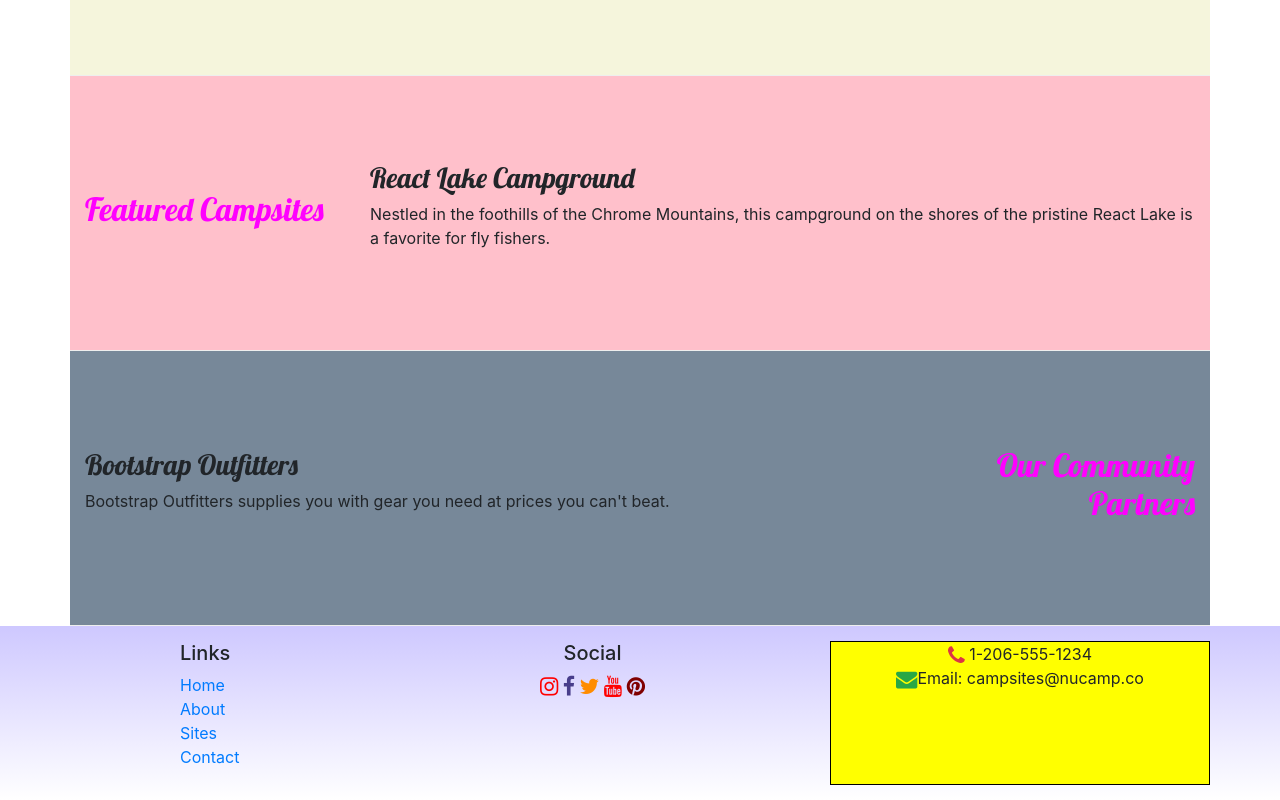
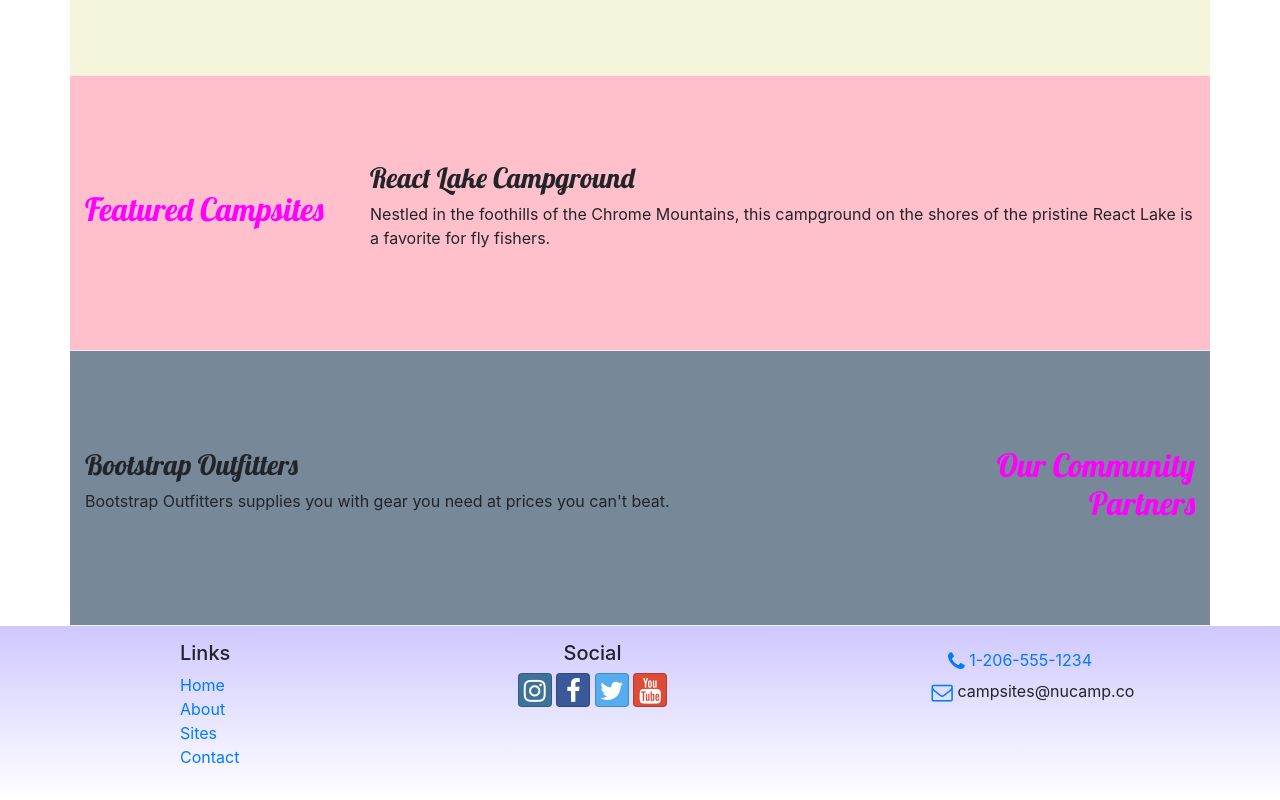
Before and after one commit to dho1115/my-first-bootstrap-project, a website: page index.html in a window 1280 px wide. Shown: the part 417-1217 px from the top of the page. Drawn offline with nearby package versions, Linux system fonts and the light colour scheme.

Commit message:
social media modifications.

```diff
--- a/index.html
+++ b/index.html
@@ -9,6 +9,9 @@
 
     <!-- Additional CSS -->
     <link rel="stylesheet" href="/node_modules/font-awesome/css/font-awesome.min.css">
+
+    <!-- bootstrap-social -->
+    <link rel="stylesheet" href="/node_modules/bootstrap-social/bootstrap-social.css">
 
     <!-- STYLES.CSS -->
     <link rel="stylesheet" href="css/styles.css">
@@ -89,20 +92,19 @@
                         <li><a href="#">Home</a></li>
                         <li><a href="aboutus.html">About</a></li>
                         <li><a href="#">Sites</a></li>
-                        <li><a href="#">Contact</a></li>
+                        <li><a href="contactus.html">Contact</a></li>
                     </ul>
                 </div>
                 <div class="col-6 col-sm-5 text-center">
                     <h5>Social</h5>
-                    <a href="http://instagram.com/"><i class="fa fa-instagram fa-lg" style="color: red"></i></a>
-                    <a href="http://facebook.com/"><i class="fa fa-facebook fa-lg" style="color: darkslateblue"></i></a>
-                    <a href="http://twitter.com/"><i class="fa fa-twitter fa-lg" style="color: darkorange"></i></a>
-                    <a href="http://youtube.com/"><i class="fa fa-youtube fa-lg" style="color: red"></i></a>
-                    <a href="https://www.pinterest.com/"><i class="fa fa-pinterest fa-lg" style="color: maroon"></i></a>
+                    <a class="btn btn-social-icon btn-instagram" href="http://instagram.com/"><i class="fa fa-instagram"></i></a>
+                    <a class="btn btn-social-icon btn-facebook" href="http://facebook.com/"><i class="fa fa-facebook"></i></a>
+                    <a class="btn btn-social-icon btn-twitter" href="http://twitter.com/"><i class="fa fa-twitter"></i></a>
+                    <a class="btn btn-social-icon btn-google" href="http://youtube.com/"><i class="fa fa-youtube"></i></a>
                 </div>
-                <div class="col-sm-4 text-center" style='border: 1px solid black; background-color: yellow;'>
-                    <i class="fa fa-phone fa-lg text-danger"></i> 1-206-555-1234<br />
-                    <i class="fa fa-envelope fa-lg text-success"></i>Email: campsites@nucamp.co
+                <div class="col-sm-4 text-center">
+                    <a role="button" class="btn btn-link" href="tel:+12065551234"><i class="fa fa-phone fa-lg text-primary"></i> 1-206-555-1234</a><br />
+                    <a role="button" class="btn btn-link" href="mailto: campsites@nucamp.co"></a><i class="fa fa-envelope-o fa-lg text-primary"></i> campsites@nucamp.co</a>
                 </div>
             </div>
         </div>
```
Also changed, not shown: aboutus.html (+10 -8 lines), contactus.html (+12 -8 lines).
